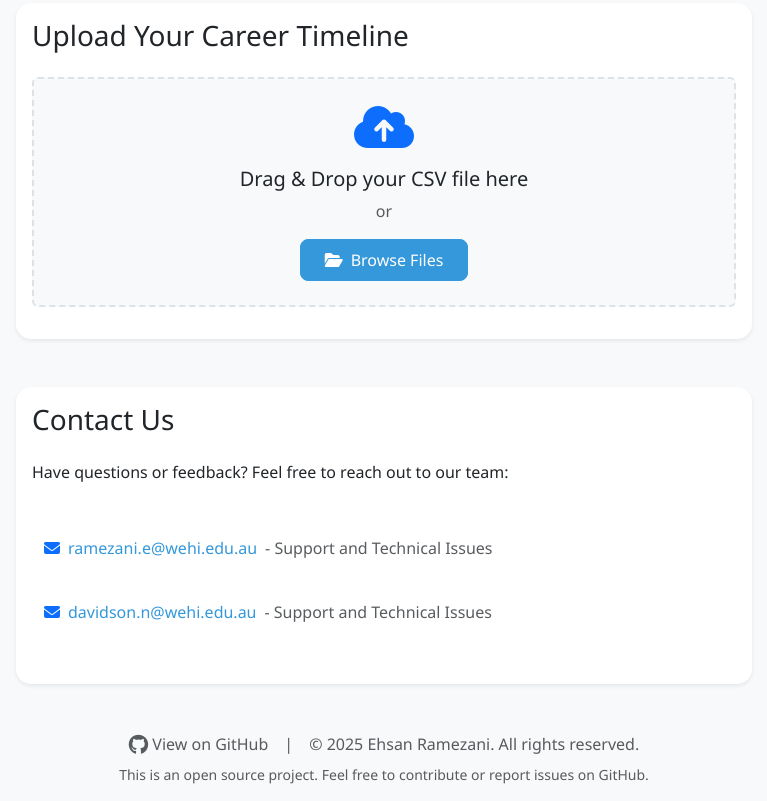
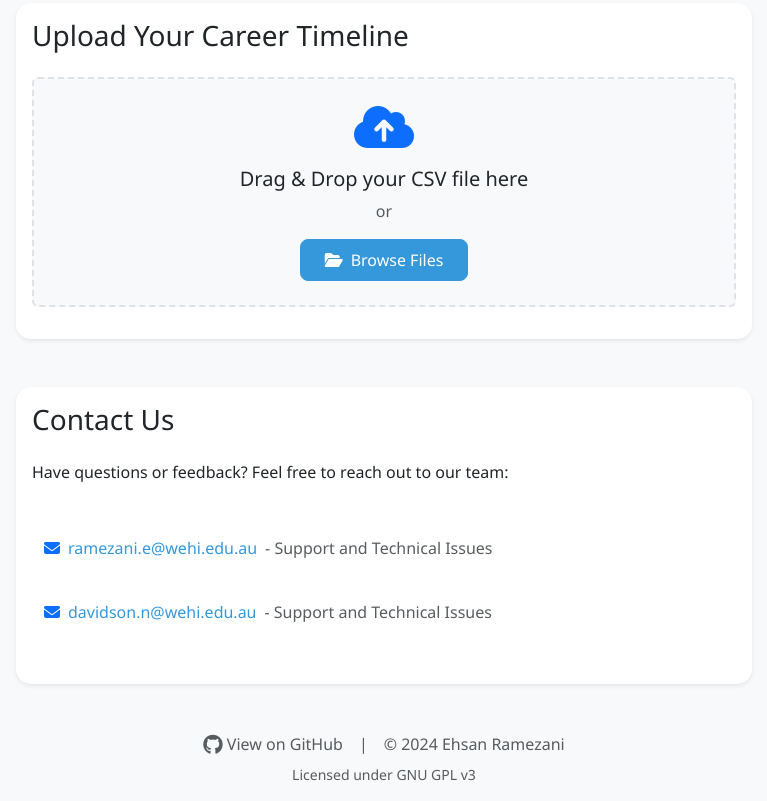
Before and after one commit to eramezani/career, a plain HTML site: page index.html in a window 1280 px wide. Shown: the part 916-1717 px from the top of the page, without its empty margins (256-1023 px from the left). Drawn offline with nearby package versions, Linux system fonts and the light colour scheme.

Commit message:
license: change from MIT to GPL v3
- Replace MIT License with GNU General Public License v3
- Update copyright notice in footer
- Add GPL v3 license text
- Update license information in README
- Remove 'All rights reserved' from copyright notice

```diff
--- a/index.html
+++ b/index.html
@@ -412,9 +412,9 @@ Senior Research Fellow: 3.0 FTE years</code></pre>
                     <i class="fab fa-github fa-lg"></i> View on GitHub
                 </a>
                 <span class="text-muted">|</span>
-                <span class="text-muted ms-3">© 2025 Ehsan Ramezani. All rights reserved.</span>
+                <span class="text-muted ms-3">© 2024 Ehsan Ramezani</span>
             </div>
-            <p class="text-muted small">This is an open source project. Feel free to contribute or report issues on GitHub.</p>
+            <p class="text-muted small">Licensed under GNU GPL v3</p>
         </footer>
     </div>
 
```
Also changed, not shown: 1 other file.
